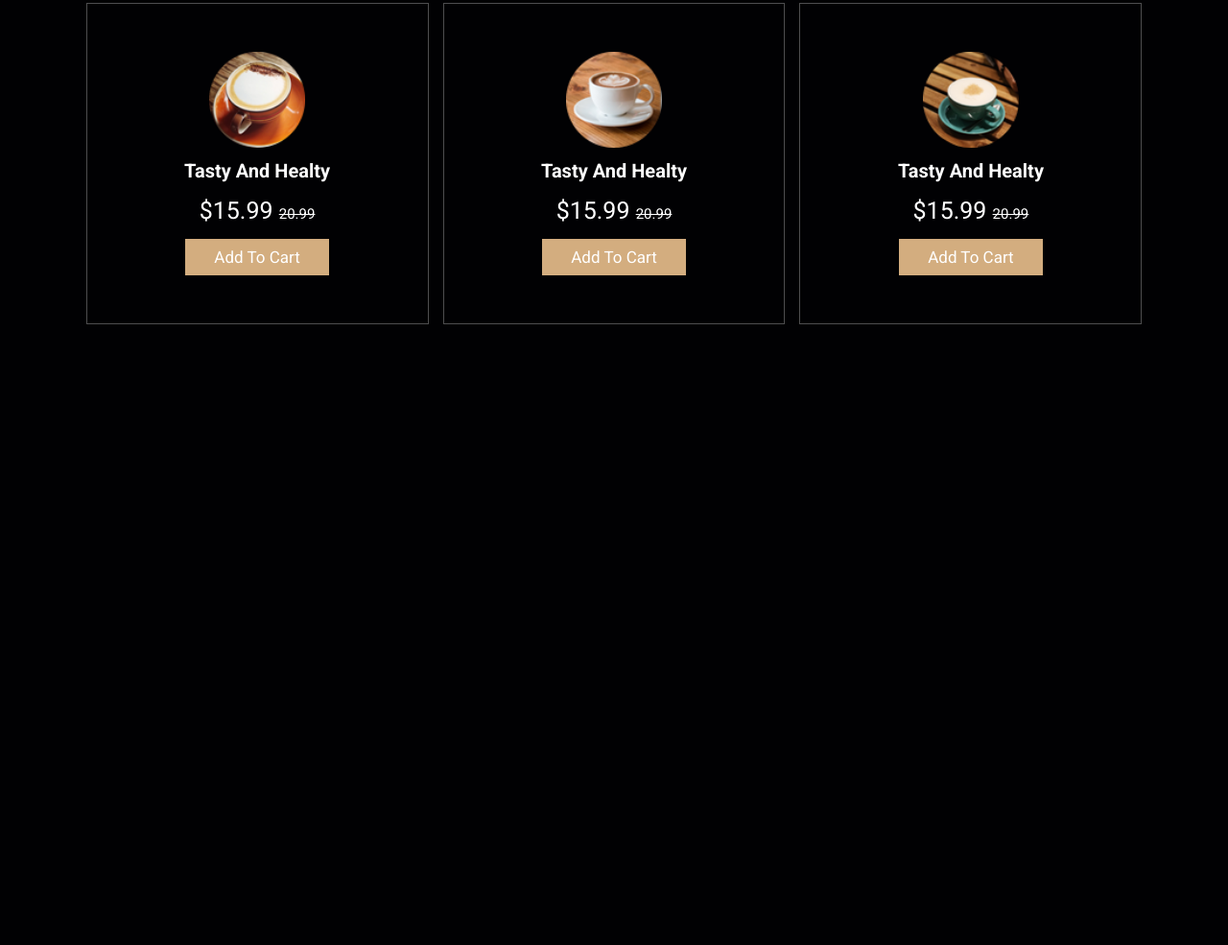
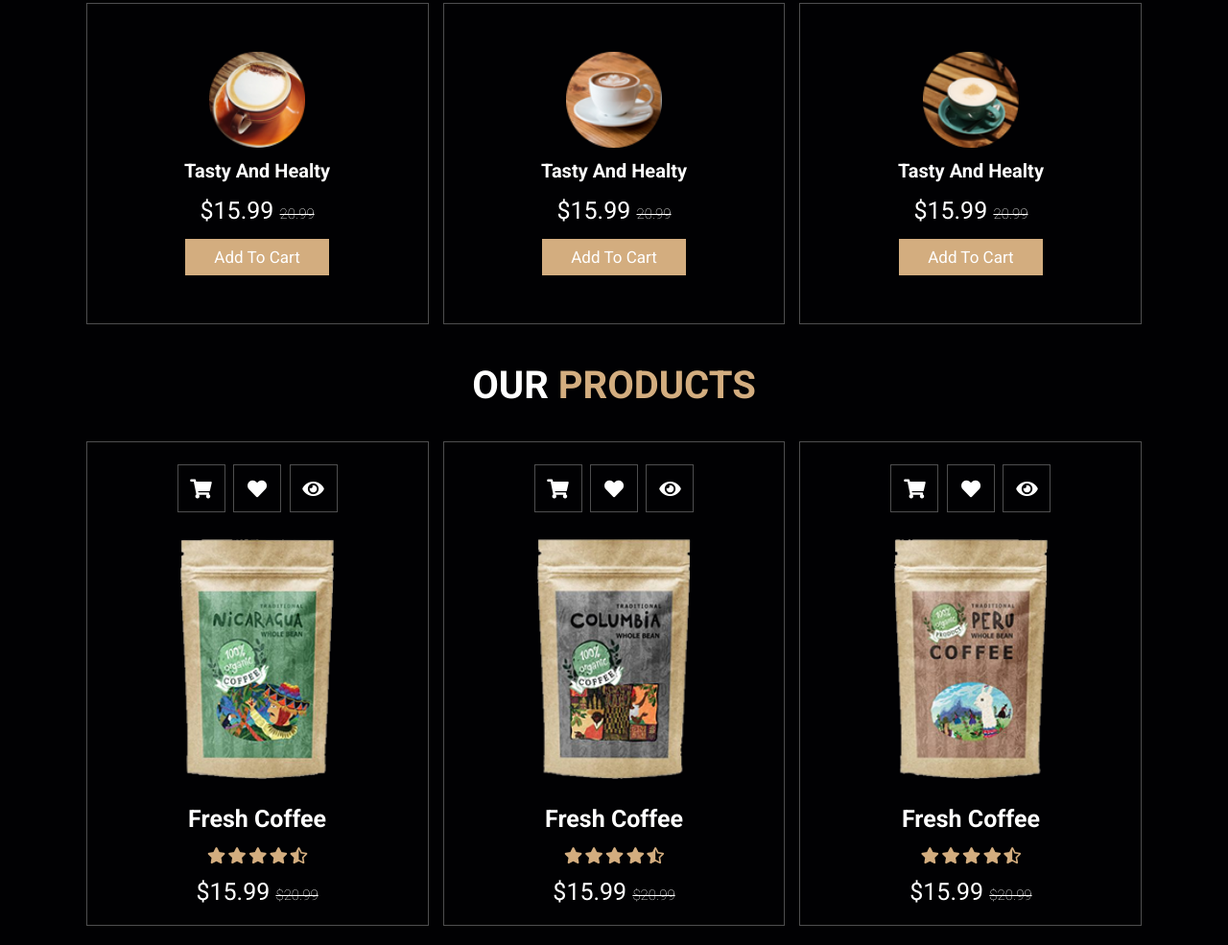
Before and after one commit to ceauris/coffeeShop, a plain HTML site: page index.html in a window 1280 px wide. Shown: the part 1765-2750 px from the top of the page at 96% size. Before the commit the page ends 2123 px from the top, so only its background shows below. Drawn offline with Linux system fonts and the light colour scheme; a script that the page names is missing.

Commit message:
Finalizada la product section

```diff
--- a/css/style.css
+++ b/css/style.css
@@ -296,6 +296,7 @@ section {
     color: #fff;
     font-size: 1.5rem;
     text-decoration: line-through;
+    font-weight: lighter;
 }
 
 .menu .box-container .box:hover {
@@ -305,6 +306,68 @@ section {
 .menu .box-container .box:hover > * {
     color: var(--black);
 }
+
+/* products */
+
+.products .box-container {
+    display: grid;
+    grid-template-columns: repeat(auto-fit, minmax(30rem, 1fr));
+    gap: 1.5rem;
+}
+
+.products .box-container .box {
+    text-align: center;
+    border: var(--border);
+    padding: 2rem;
+}
+
+.products .box-container .box .icons a {
+    height: 5rem;
+    width: 5rem;
+    line-height: 5rem;
+    font-size: 2rem;
+    border: var(--border);
+    color: #fff;
+    margin: 0.3rem;
+}
+
+.products .box-container .box .icons a:hover {
+    background: var(--main-color);
+}
+
+.products .box-container .box .image {
+    padding: 2.5rem 0;
+}
+
+.products .box-container .box img {
+    height: 25rem;
+}
+
+.products .box-container .box .content h3 {
+    color: #fff;
+    font-size: 2.5rem;
+}
+
+.products .box-container .box .content .stars {
+    padding: 1.5rem;
+}
+
+.products .box-container .box .content .stars i {
+    font-size: 1.7rem;
+    color: var(--main-color);
+}
+
+.products .box-container .box .content .price {
+    color: #fff;
+    font-size: 2.5rem;
+}
+
+.products .box-container .box .content .price span {
+    text-decoration: line-through;
+    font-weight: lighter;
+    font-size: 1.5rem;
+}
+
 
 
 
--- a/index.html
+++ b/index.html
@@ -174,6 +174,87 @@
 
     <!-- menu section ends -->
 
+    <!-- products section start -->
+
+    <section class="products" id="products">
+
+        <h1 class="heading"> our <span>products</span></h1>
+
+        <div class="box-container">
+
+            <div class="box">
+
+                <div class="icons">
+                    <a href="#" class="fas fa-shopping-cart"></a>
+                    <a href="#" class="fas fa-heart"></a>
+                    <a href="#" class="fas fa-eye"></a>
+                </div>
+                <div class="image">
+                    <img src="images/product-1.png" alt="">
+                </div>
+                <div class="content">
+                    <h3>fresh coffee</h3>
+                    <div class="stars">
+                        <i class="fas fa-star"></i>
+                        <i class="fas fa-star"></i>
+                        <i class="fas fa-star"></i>
+                        <i class="fas fa-star"></i>
+                        <i class="fas fa-star-half-alt"></i>
+                    </div>
+                    <div class="price">$15.99 <span>$20.99</span></div>
+                </div>
+            </div>
+
+            <div class="box">
+
+                <div class="icons">
+                    <a href="#" class="fas fa-shopping-cart"></a>
+                    <a href="#" class="fas fa-heart"></a>
+                    <a href="#" class="fas fa-eye"></a>
+                </div>
+                <div class="image">
+                    <img src="images/product-2.png" alt="">
+                </div>
+                <div class="content">
+                    <h3>fresh coffee</h3>
+                    <div class="stars">
+                        <i class="fas fa-star"></i>
+                        <i class="fas fa-star"></i>
+                        <i class="fas fa-star"></i>
+                        <i class="fas fa-star"></i>
+                        <i class="fas fa-star-half-alt"></i>
+                    </div>
+                    <div class="price">$15.99 <span>$20.99</span></div>
+                </div>
+            </div>
+
+            <div class="box">
+
+                <div class="icons">
+                    <a href="#" class="fas fa-shopping-cart"></a>
+                    <a href="#" class="fas fa-heart"></a>
+                    <a href="#" class="fas fa-eye"></a>
+                </div>
+                <div class="image">
+                    <img src="images/product-3.png" alt="">
+                </div>
+                <div class="content">
+                    <h3>fresh coffee</h3>
+                    <div class="stars">
+                        <i class="fas fa-star"></i>
+                        <i class="fas fa-star"></i>
+                        <i class="fas fa-star"></i>
+                        <i class="fas fa-star"></i>
+                        <i class="fas fa-star-half-alt"></i>
+                    </div>
+                    <div class="price">$15.99 <span>$20.99</span></div>
+                </div>
+            </div>
+
+        </div>
+    </section>
+
+    <!-- products section ends -->
 
 
 
```
